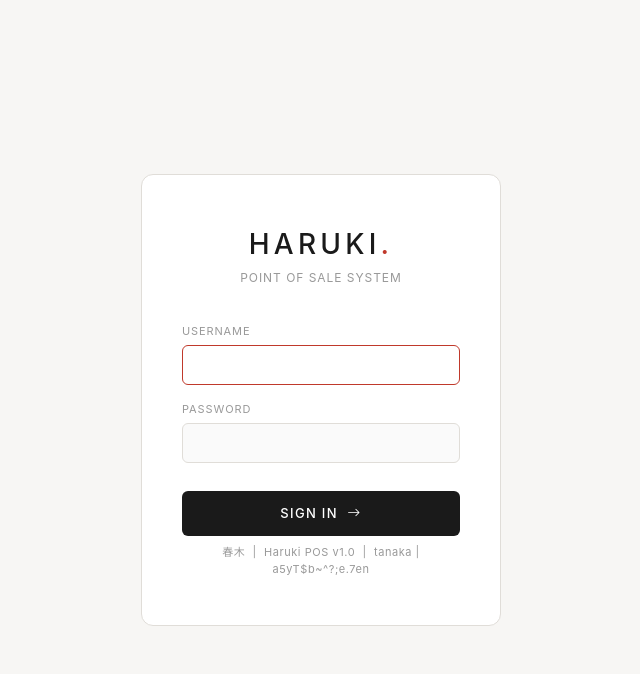
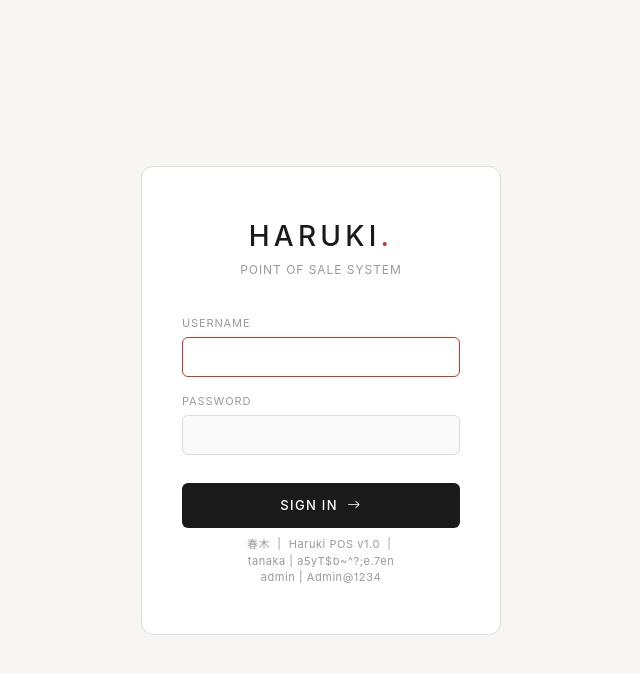
Before and after one commit to yehtutwin-py/haruki-pos-system, a Django app: page /login/ in a window 1280 px wide. Shown: the top 674 px of the page, without its empty margins (319-959 px from the left). Run offline with Django 5.2, Linux system fonts and the light colour scheme.

Commit message:
admin added

```diff
--- a/store/templates/store/login.html
+++ b/store/templates/store/login.html
@@ -55,8 +55,9 @@
       </form>
 
       <div class="login-footer" style="margin-top: 8px">
-        春木 &nbsp;|&nbsp; Haruki POS v1.0 &nbsp;|&nbsp;
-        tanaka | a5yT$b~^?;e.7en
+        春木 &nbsp;|&nbsp; Haruki POS v1.0 &nbsp;|&nbsp;<br>
+        tanaka | a5yT$b~^?;e.7en <br>
+        admin | Admin@1234
       </div>
     </div>
 
```
